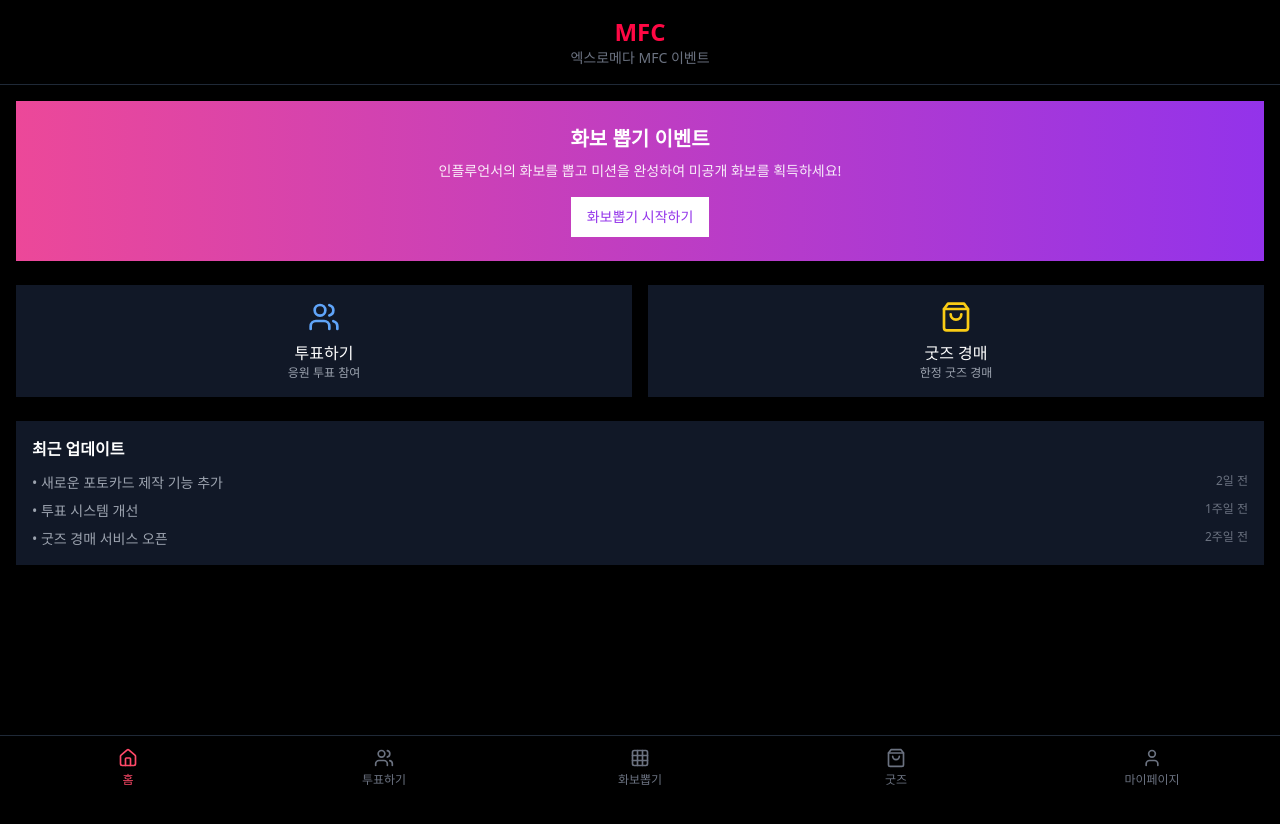
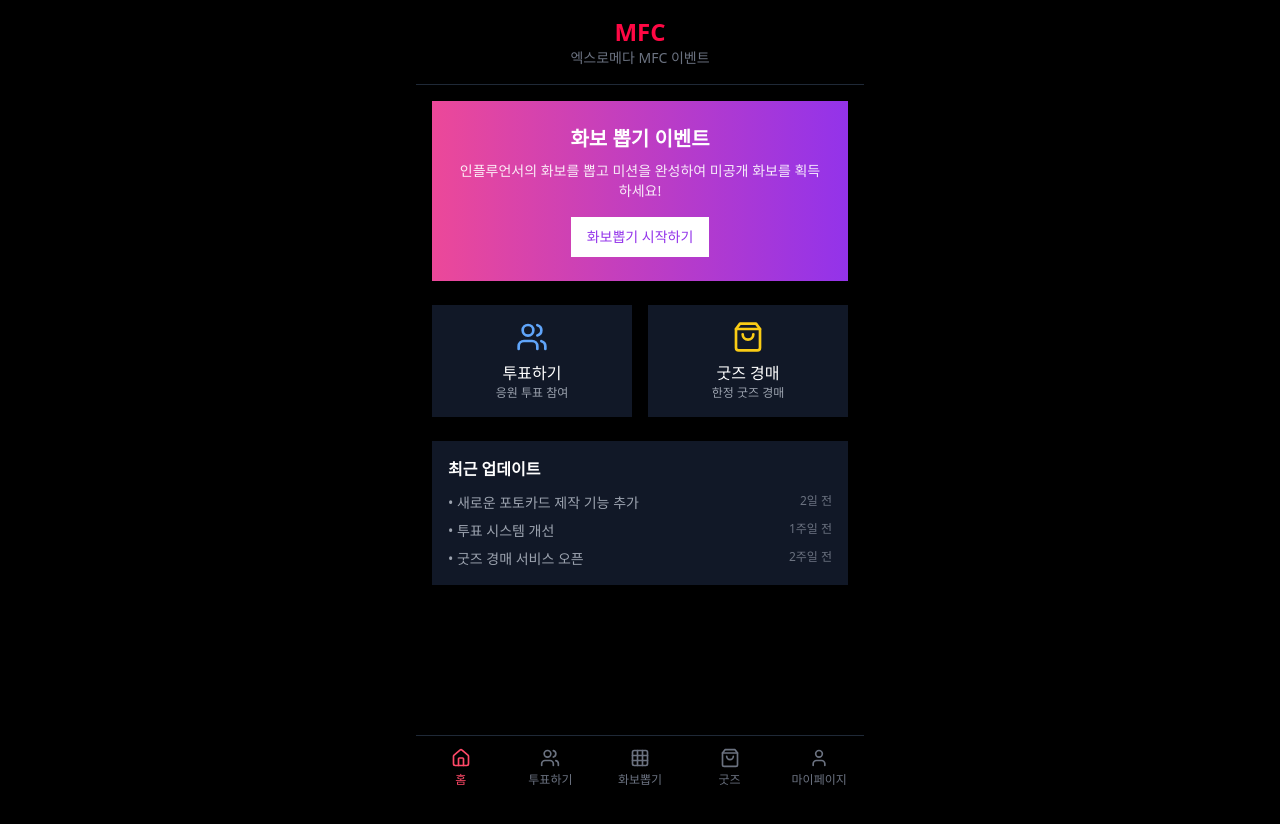
Before and after one commit to cultsoda/mfc, a Next.js app: page / in a window 1280 px wide. Shown: the top 824 px of the page. Built offline with nearby package versions, Linux system fonts and the light colour scheme.

Commit message:
화면 레이아웃 변경

```diff
--- a/app/page.tsx
+++ b/app/page.tsx
@@ -313,13 +313,13 @@ export default function MainApp() {
 
   return (
     <div className="relative min-h-screen bg-black">
-      {/* 메인 콘텐츠 */}
-      <div className="pb-20">
+      {/* 메인 콘텐츠 - 모바일 우선, PC에서는 최대 너비 제한 */}
+      <div className="pb-20 max-w-md mx-auto min-h-screen bg-black">
         {renderScreen()}
       </div>
 
-      {/* 하단 탭 네비게이션 */}
-      <div className="fixed bottom-0 left-0 right-0 bg-black border-t border-gray-800 z-50">
+      {/* 하단 탭 네비게이션 - PC에서도 모바일 너비로 제한 */}
+      <div className="fixed bottom-0 left-1/2 transform -translate-x-1/2 w-full max-w-md bg-black border-t border-gray-800 z-50">
         <div className="grid grid-cols-5 h-16">
           {/* 홈 */}
           <button
```
